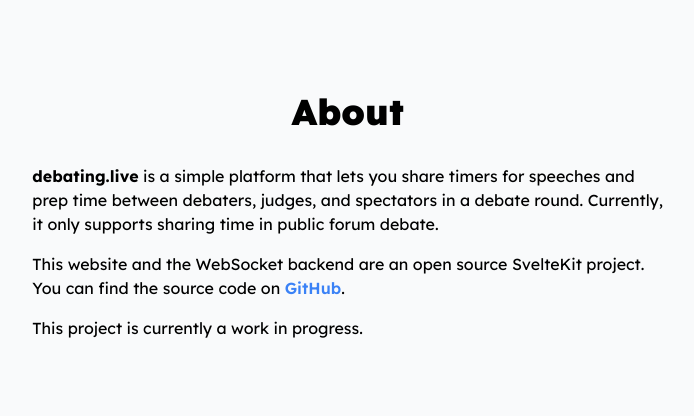
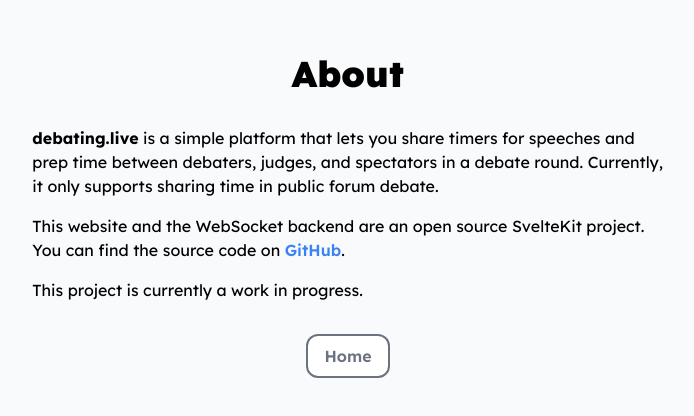
Before and after one commit to cubedhuang/debating.live, a SvelteKit app: page /about in a window 1280 px wide. Shown: the part 184-600 px from the top of the page, without its empty margins (292-986 px from the left). Built offline with nearby package versions, Linux system fonts and the light colour scheme; no server answers; a web font is replaced by a local one.

Commit message:
feat: add home button on about page

```diff
--- a/src/routes/about/+page.svelte
+++ b/src/routes/about/+page.svelte
@@ -23,5 +23,7 @@
 		</p>
 
 		<p class="mt-4">This project is currently a work in progress.</p>
+
+		<a href="/" class="mt-8 w-fit block mx-auto button button-gray">Home</a>
 	</div>
 </main>
```
